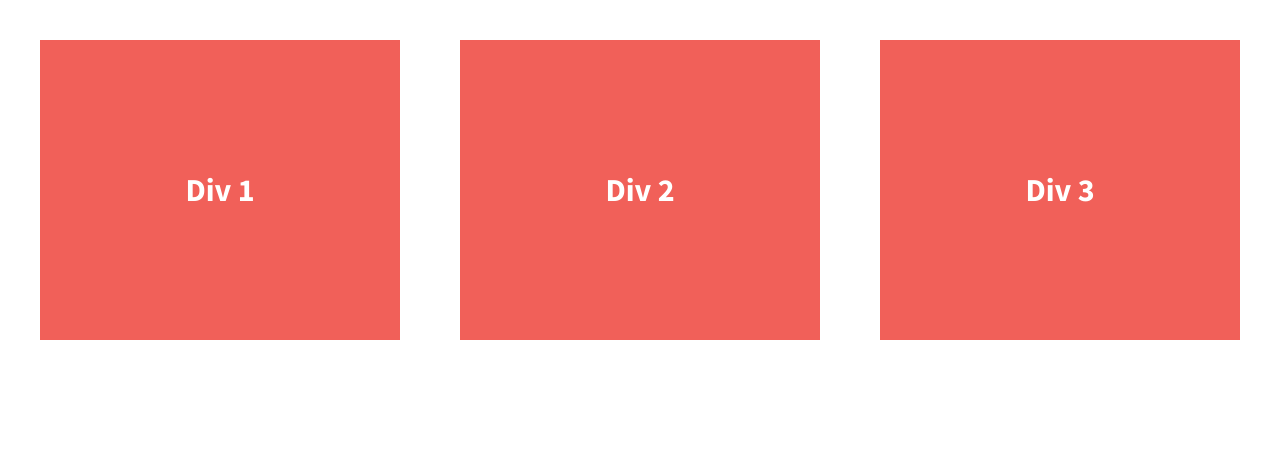
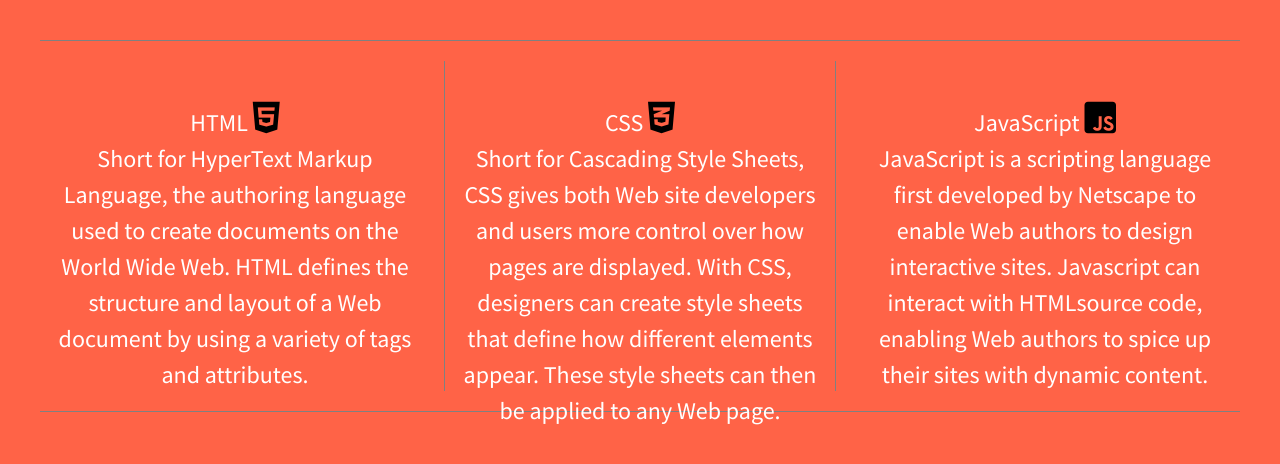
Before and after one commit to TerriesDesk/206-divs-flexbox-starter, a plain HTML site: page index.html in a window 1280 px wide. Drawn offline with nearby package versions, Linux system fonts and the light colour scheme.

Commit message:
Completed assignment

```diff
--- a/css/main.css
+++ b/css/main.css
@@ -106,30 +106,41 @@ body {
   padding: 2em;
   font-size: 1.25em;
   height: 100%;
+  background:tomato;
 }
 
 .wrapper {
   display: flex;
   justify-content: space-between;
-  /*add display:flex and set justify-content to space-between*/
-  font-weight: 700;
+  border-bottom: 1px solid gray;
+  border-top: 1px solid gray;
+  padding-top: 20px;
+  padding-bottom: 20px;
 }
 
 .div-1, .div-2, .div-3 {
   display:flex;
   width: 30%;
   justify-content: center;
-  align-items: center;
-  /*give the divs a width of 30%, add display:flex, set justify-content and align-items to center*/
-  color: #fff;
+  align-items: flex-start;
+  color: #ffffff;
+  background-color: tomato;
   line-height: 1.5em;
-  font-size: 1.6em;
-  background-color: #f16059;
+  font-size: 1.2em;
   height: 300px;
+  padding: 15px;
+  text-align: center;
 }
 
+.div-2 {
+  border-right: 1px solid gray;
+  border-left: 1px solid gray;
+}
 
-
+div i {
+  color: black;
+  font-size:1.5em;
+}
 
 /* ==========================================================================
    Helper classes
--- a/index.html
+++ b/index.html
@@ -15,6 +15,7 @@
         <script src="js/vendor/modernizr-2.8.3.min.js"></script>
         <link href='http://fonts.googleapis.com/css?family=Lora:700' rel='stylesheet' type='text/css'>
         <link href='http://fonts.googleapis.com/css?family=Source+Sans+Pro:400,700' rel='stylesheet' type='text/css'>
+        <link rel='stylesheet' href='https://use.fontawesome.com/releases/v5.7.0/css/all.css' integrity='sha384-lZN37f5QGtY3VHgisS14W3ExzMWZxybE1SJSEsQp9S+oqd12jhcu+A56Ebc1zFSJ' crossorigin='anonymous'>
     </head>
     <body>
         <!--[if lt IE 8]>
@@ -23,29 +24,19 @@
 
         <section class="wrapper">
             <div class="div-1">
-                Div 1
+              <p>HTML <i class='fab fa-html5'></i><br>
+              Short for HyperText Markup Language, the authoring language used to create documents on the World Wide Web. HTML defines the structure and layout of a Web document by using a variety of tags and attributes.</p>
             </div>
             <div class="div-2">
-                Div 2
+              <p>CSS <i class='fab fa-css3-alt'></i><br>
+              Short for Cascading Style Sheets, CSS gives both Web site developers and users more control over how pages are displayed. With CSS, designers can create style sheets that define how different elements appear. These style sheets can then be applied to any Web page.</p>
             </div>
             <div class="div-3">
-                Div 3
+              <p>JavaScript <i class='fab fa-js-square'></i><br>
+              JavaScript is a scripting language first developed by Netscape to enable Web authors to design interactive sites.  Javascript can interact with HTMLsource code, enabling Web authors to spice up their sites with dynamic content.</p>
             </div>
         </section>
 
-        <script src="https://ajax.googleapis.com/ajax/libs/jquery/1.11.3/jquery.min.js"></script>
-        <script>window.jQuery || document.write('<script src="js/vendor/jquery-1.11.3.min.js"><\/script>')</script>
-        <script src="js/plugins.js"></script>
-        <script src="js/main.js"></script>
 
-        <!-- Google Analytics: change UA-XXXXX-X to be your site's ID. -->
-        <script>
-            (function(b,o,i,l,e,r){b.GoogleAnalyticsObject=l;b[l]||(b[l]=
-            function(){(b[l].q=b[l].q||[]).push(arguments)});b[l].l=+new Date;
-            e=o.createElement(i);r=o.getElementsByTagName(i)[0];
-            e.src='https://www.google-analytics.com/analytics.js';
-            r.parentNode.insertBefore(e,r)}(window,document,'script','ga'));
-            ga('create','UA-XXXXX-X','auto');ga('send','pageview');
-        </script>
     </body>
 </html>
```
